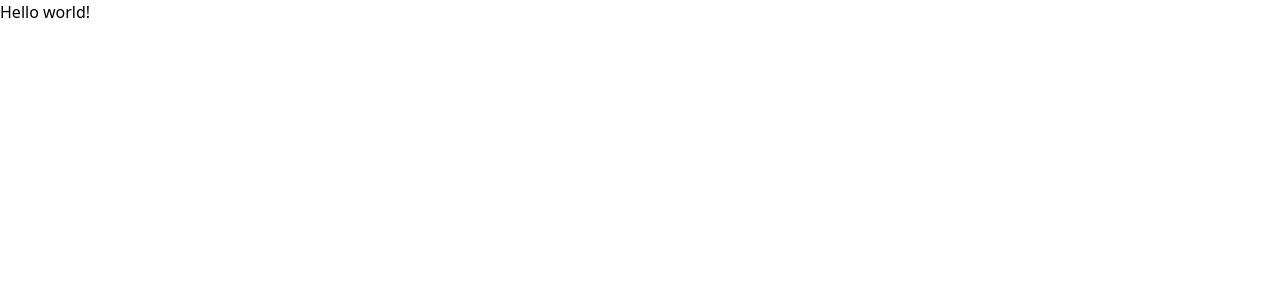
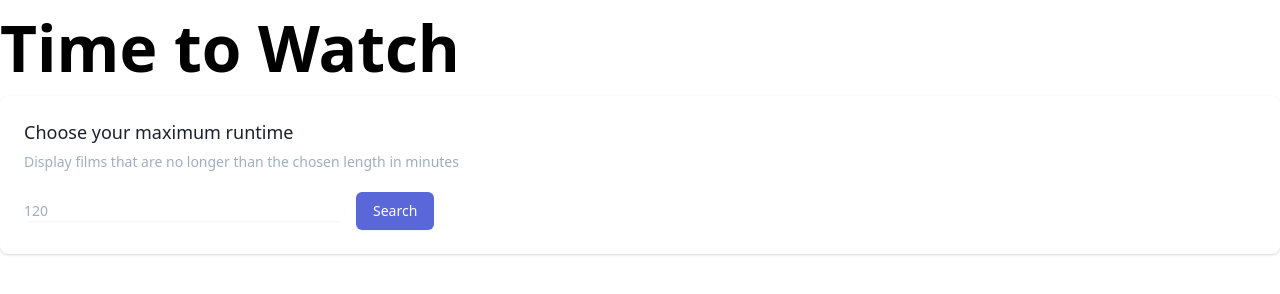
Before and after one commit to richardherbert/time-to-watch, an Eleventy site: page src/index.html in a window 1280 px wide. Built offline with nearby package versions, Linux system fonts and the light colour scheme; Eleventy itself is replaced by a stand-in of ours; files that its build step writes are made by us from their sources.

Commit message:
Added initial form design

```diff
--- a/src/index.html
+++ b/src/index.html
@@ -1 +1,34 @@
-<h1>Hello world!</h1>
+<h1 class="text-6xl font-black">Time to Watch</h1>
+
+<div class="bg-white shadow sm:rounded-lg">
+	<div class="px-4 py-5 sm:p-6">
+		<h3 class="text-lg leading-6 font-medium text-gray-900">
+			Choose your maximum runtime
+		</h3>
+
+		<div class="mt-2 max-w-xl text-sm leading-5 text-gray-500">
+			<p>
+				Display films that are no longer than the chosen length in minutes
+			</p>
+		</div>
+
+		<form action="">
+			<div class="mt-5 sm:flex sm:items-center">
+				<div class="max-w-xs w-full">
+					<label for="runtime" class="sr-only">Runtime</label>
+
+					<div class="relative rounded-md shadow-sm">
+						<input id="runtime" name="runtime" class="form-input block w-full sm:text-sm sm:leading-5" placeholder="120">
+					</div>
+				</div>
+
+				<span class="mt-3 inline-flex rounded-md shadow-sm sm:mt-0 sm:ml-3 sm:w-auto">
+					<button type="button"
+						class="w-full inline-flex items-center justify-center px-4 py-2 border border-transparent font-medium rounded-md text-white bg-indigo-600 hover:bg-indigo-500 focus:outline-none focus:border-indigo-700 focus:shadow-outline-indigo active:bg-indigo-700 transition ease-in-out duration-150 sm:w-auto sm:text-sm sm:leading-5">
+						Search
+					</button>
+				</span>
+			</div>
+		</form>
+	</div>
+</div>
```
